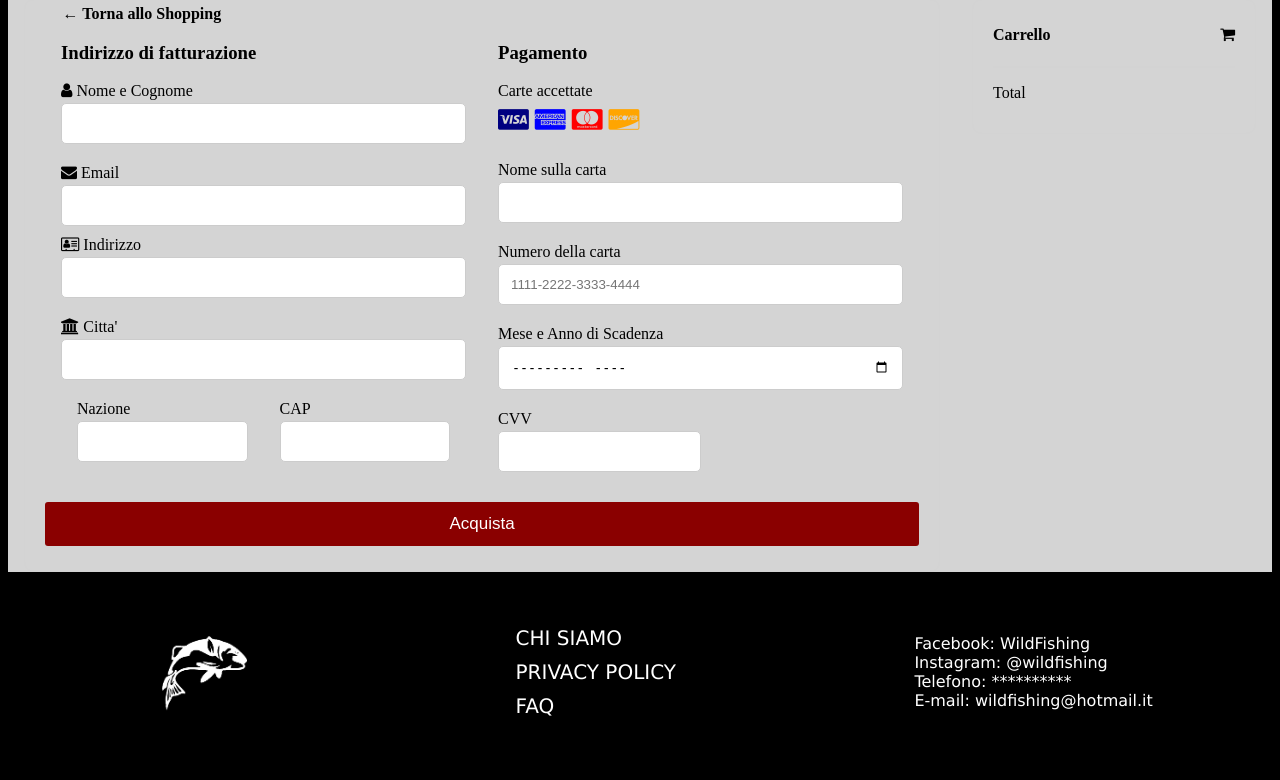
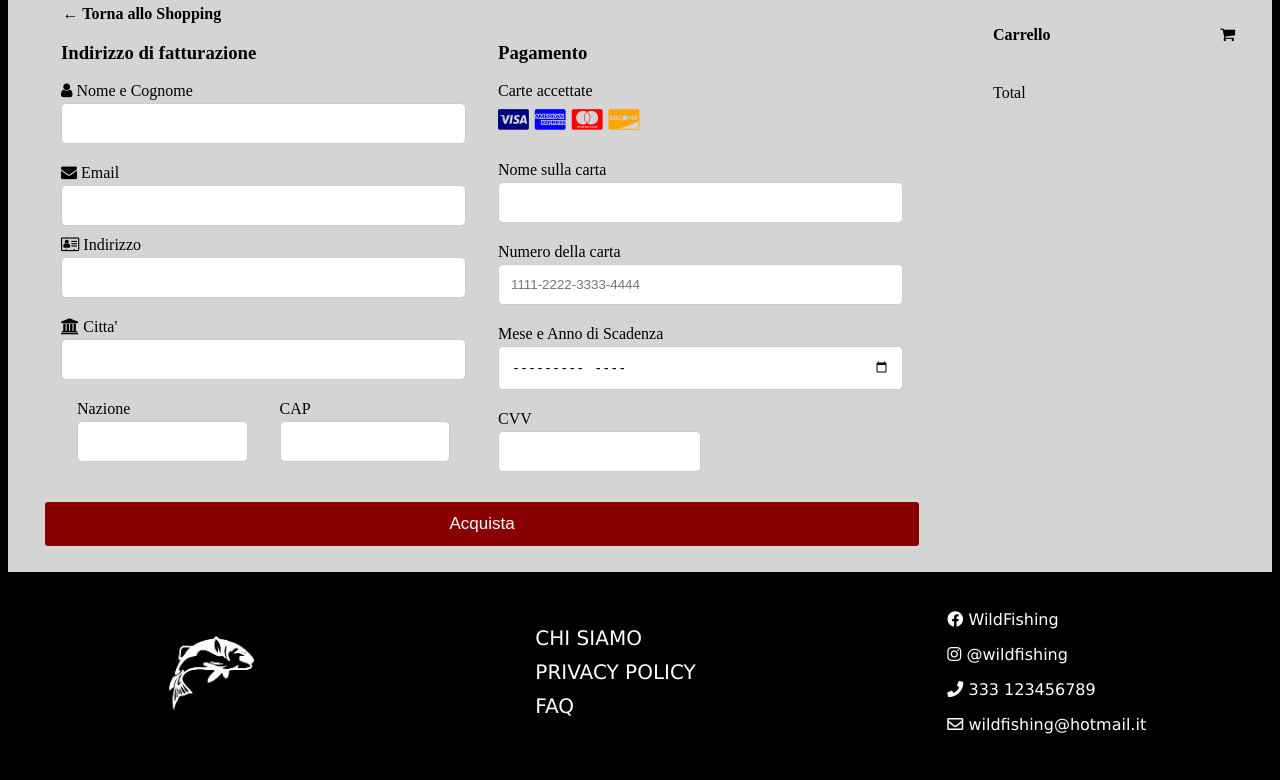
Before and after one commit to Davide99C/Project_LTW, a PHP site: page /Progetto/Store/shop/index.php?nome=1 in a window 1280 px wide. Shown: the part 89-869 px from the top of the page. Run offline with PHP 8.4, Linux system fonts and the light colour scheme; data that the repository does not hold is empty; some libraries are stand-ins or nearby versions.

Commit message:
Add files via upload

```diff
--- a/Client/Store/public/template-parts/footer.php
+++ b/Client/Store/public/template-parts/footer.php
@@ -30,14 +30,14 @@
             </ul>
 
             <ul id="social">
-                <label> Facebook: WildFishing </label>
-                <br>
-                <label> Instagram: @wildfishing </label>
-                <br>
-                <label> Telefono: ********** </label>
-                <br>
-                <label> E-mail: wildfishing@hotmail.it </label>
-            </ul>
+            <label> <p><i class="fab fa-facebook"></i> WildFishing </label>
+            <br>
+            <label><p> <i class="fab fa-instagram"></i> @wildfishing </label>
+            <br>
+            <label><p><i class="fas fa-phone"></i> 333 123456789</label>
+            <br>
+            <label><p><i class="far fa-envelope"></i> wildfishing@hotmail.it </label>
+        </ul>
         </footer>
 
  <script src="https://bootswatch.com/_vendor/jquery/dist/jquery.min.js"></script>
--- a/Client/Store/public/template-parts/header.php
+++ b/Client/Store/public/template-parts/header.php
@@ -27,6 +27,7 @@
   <link rel="stylesheet" href="../../aux.css">
   <link rel="stylesheet" href="<?php echo ROOT_URL; ?>public/pages/homepage.css">
   <link rel="stylesheet" href="<?php echo ROOT_URL; ?>shop/pages/cart.css">
+  <link rel="stylesheet" href="https://use.fontawesome.com/releases/v5.8.2/css/all.css" integrity="sha384-oS3vJWv+0UjzBfQzYUhtDYW+Pj2yciDJxpsK1OYPAYjqT085Qq/1cq5FLXAZQ7Ay" crossorigin="anonymous">
 
 
 
```
Also changed, not shown: Client/Login/login.html (+5 -4 lines), Client/Privacy/privacy.html (+6 -4 lines), Client/Profilo/profilo.php (+10 -8 lines), Client/Registrazione/registrazione.html (+9 -8 lines).
